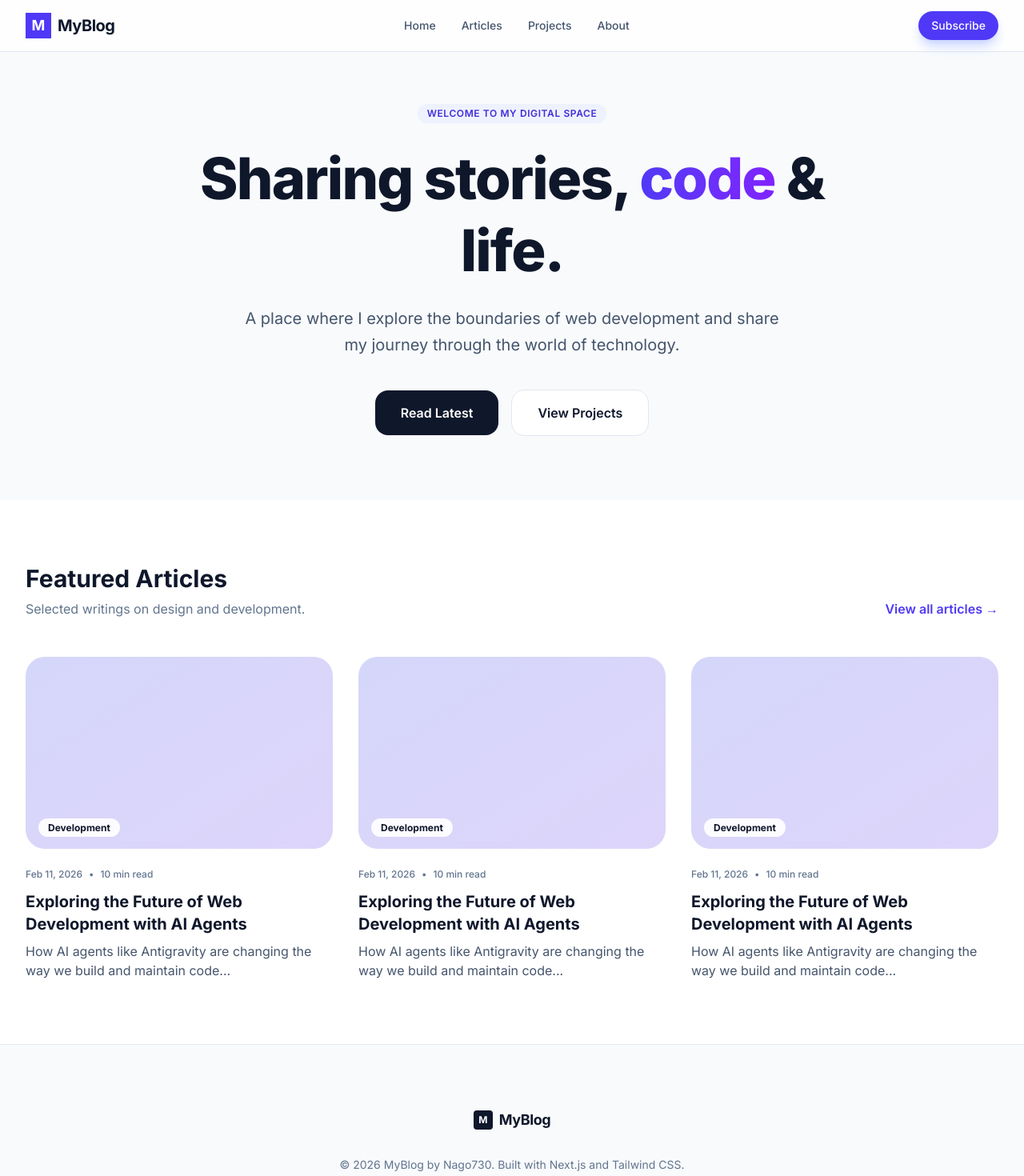
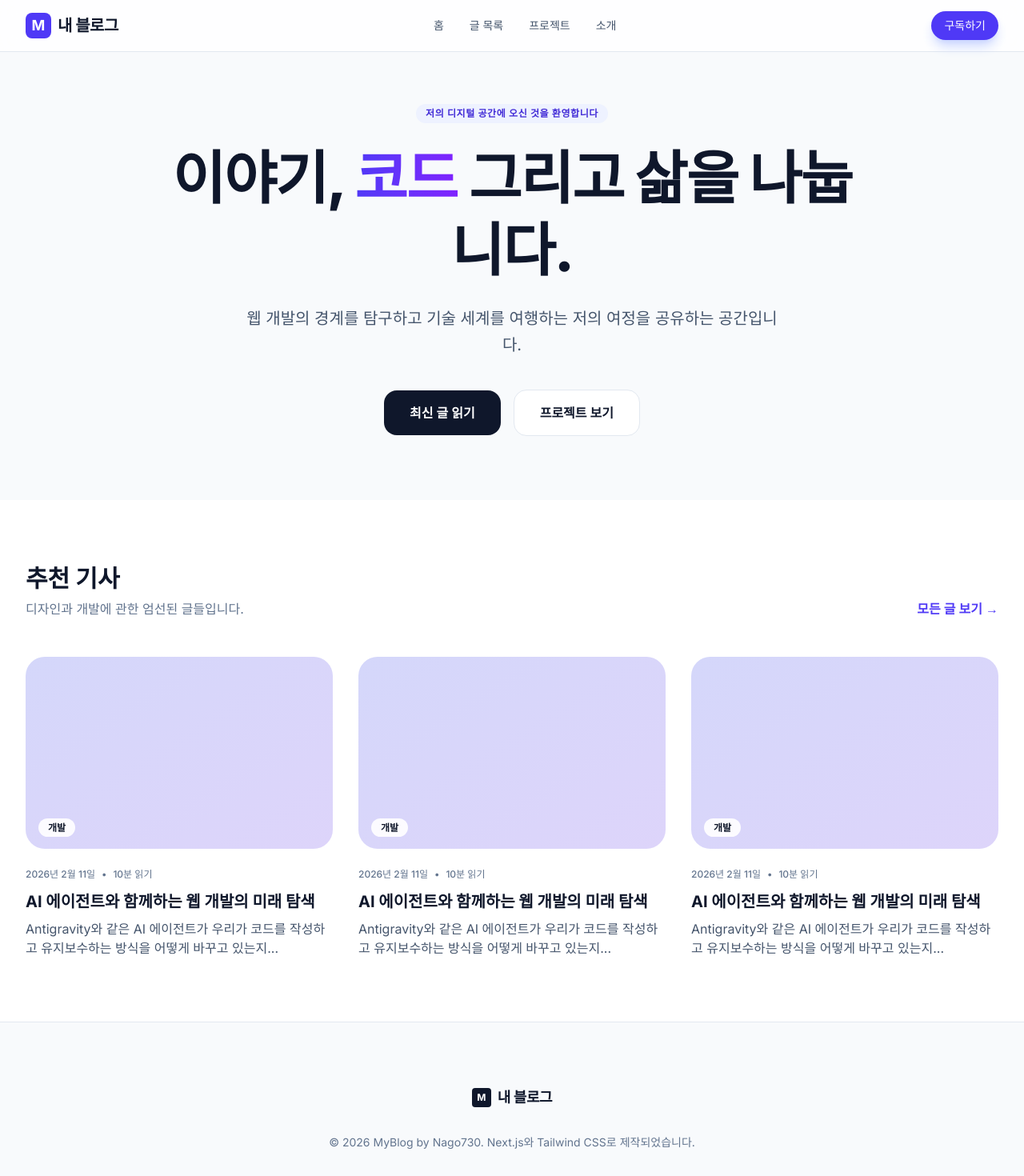
Before and after one commit to Nago730/my-blog, a Next.js app: page / in a window 1280 px wide. Shown: the top 1470 px of the page at 80% size. Built offline with nearby package versions, Linux system fonts and the light colour scheme.

Commit message:
style: 내용 한글로 변경

```diff
--- a/src/app/page.tsx
+++ b/src/app/page.tsx
@@ -6,20 +6,20 @@ export default function Home() {
         <div className="max-w-7xl mx-auto px-4 sm:px-6 lg:px-8">
           <div className="flex justify-between items-center h-16">
             <div className="flex items-center space-x-2">
-              <div className="w-8 h-8 bg-indigo-600 rounded-lc:\Users\jqk17\OneDrive\바탕 화면\ssakda\next.config.tsg flex items-center justify-center">
+              <div className="w-8 h-8 bg-indigo-600 rounded-lg flex items-center justify-center">
                 <span className="text-white font-bold text-lg">M</span>
               </div>
-              <span className="text-xl font-bold tracking-tight">MyBlog</span>
+              <span className="text-xl font-bold tracking-tight">내 블로그</span>
             </div>
             <div className="hidden md:flex space-x-8 text-sm font-medium text-slate-600">
-              <a href="#" className="hover:text-indigo-600 transition-colors">Home</a>
-              <a href="#" className="hover:text-indigo-600 transition-colors">Articles</a>
-              <a href="#" className="hover:text-indigo-600 transition-colors">Projects</a>
-              <a href="#" className="hover:text-indigo-600 transition-colors">About</a>
+              <a href="#" className="hover:text-indigo-600 transition-colors">홈</a>
+              <a href="#" className="hover:text-indigo-600 transition-colors">글 목록</a>
+              <a href="#" className="hover:text-indigo-600 transition-colors">프로젝트</a>
+              <a href="#" className="hover:text-indigo-600 transition-colors">소개</a>
             </div>
             <div>
               <button className="bg-indigo-600 hover:bg-indigo-700 text-white px-4 py-2 rounded-full text-sm font-medium transition-all shadow-lg shadow-indigo-200">
-                Subscribe
+                구독하기
               </button>
             </div>
           </div>
@@ -30,20 +30,20 @@ export default function Home() {
       <section className="pt-32 pb-20 px-4">
         <div className="max-w-4xl mx-auto text-center">
           <span className="inline-block py-1 px-3 rounded-full bg-indigo-50 text-indigo-700 text-xs font-semibold uppercase tracking-wider mb-6">
-            Welcome to my digital space
+            저의 디지털 공간에 오신 것을 환영합니다
           </span>
           <h1 className="text-5xl md:text-7xl font-extrabold tracking-tight text-slate-900 mb-6 leading-tight">
-            Sharing stories, <span className="text-transparent bg-clip-text bg-gradient-to-r from-indigo-600 to-violet-600">code</span> & life.
+            이야기, <span className="text-transparent bg-clip-text bg-gradient-to-r from-indigo-600 to-violet-600">코드</span> 그리고 삶을 나눕니다.
           </h1>
           <p className="text-xl text-slate-600 mb-10 max-w-2xl mx-auto leading-relaxed">
-            A place where I explore the boundaries of web development and share my journey through the world of technology.
+            웹 개발의 경계를 탐구하고 기술 세계를 여행하는 저의 여정을 공유하는 공간입니다.
           </p>
           <div className="flex flex-col sm:flex-row items-center justify-center gap-4">
             <button className="w-full sm:w-auto px-8 py-4 bg-slate-900 text-white rounded-2xl font-semibold hover:bg-slate-800 transition-all transform hover:-translate-y-1">
-              Read Latest
+              최신 글 읽기
             </button>
             <button className="w-full sm:w-auto px-8 py-4 bg-white text-slate-900 border border-slate-200 rounded-2xl font-semibold hover:bg-slate-50 transition-all">
-              View Projects
+              프로젝트 보기
             </button>
           </div>
         </div>
@@ -54,11 +54,11 @@ export default function Home() {
         <div className="max-w-7xl mx-auto px-4 sm:px-6 lg:px-8">
           <div className="flex justify-between items-end mb-12">
             <div>
-              <h2 className="text-3xl font-bold text-slate-900 mb-2">Featured Articles</h2>
-              <p className="text-slate-500">Selected writings on design and development.</p>
+              <h2 className="text-3xl font-bold text-slate-900 mb-2">추천 기사</h2>
+              <p className="text-slate-500">디자인과 개발에 관한 엄선된 글들입니다.</p>
             </div>
             <a href="#" className="text-indigo-600 font-semibold hover:underline decoration-2 underline-offset-4">
-              View all articles →
+              모든 글 보기 →
             </a>
           </div>
 
@@ -69,20 +69,20 @@ export default function Home() {
                   <div className="absolute inset-0 bg-gradient-to-br from-indigo-500/20 to-violet-500/20" />
                   <div className="absolute bottom-4 left-4">
                     <span className="px-3 py-1 bg-white/90 backdrop-blur-sm text-slate-900 text-xs font-bold rounded-full">
-                      Development
+                      개발
                     </span>
                   </div>
                 </div>
                 <div className="flex items-center space-x-2 text-slate-500 text-xs font-medium mb-3">
-                  <span>Feb 11, 2026</span>
+                  <span>2026년 2월 11일</span>
                   <span>•</span>
-                  <span>10 min read</span>
+                  <span>10분 읽기</span>
                 </div>
                 <h3 className="text-xl font-bold text-slate-900 group-hover:text-indigo-600 transition-colors mb-2">
-                  Exploring the Future of Web Development with AI Agents
+                  AI 에이전트와 함께하는 웹 개발의 미래 탐색
                 </h3>
                 <p className="text-slate-600 line-clamp-2">
-                  How AI agents like Antigravity are changing the way we build and maintain code...
+                  Antigravity와 같은 AI 에이전트가 우리가 코드를 작성하고 유지보수하는 방식을 어떻게 바꾸고 있는지...
                 </p>
               </div>
             ))}
@@ -97,10 +97,10 @@ export default function Home() {
             <div className="w-6 h-6 bg-slate-900 rounded flex items-center justify-center">
               <span className="text-white font-bold text-xs">M</span>
             </div>
-            <span className="text-lg font-bold tracking-tight">MyBlog</span>
+            <span className="text-lg font-bold tracking-tight">내 블로그</span>
           </div>
           <p className="text-slate-500 text-sm mb-8">
-            &copy; 2026 MyBlog by Nago730. Built with Next.js and Tailwind CSS.
+            &copy; 2026 MyBlog by Nago730. Next.js와 Tailwind CSS로 제작되었습니다.
           </p>
           <div className="flex justify-center space-x-6 text-slate-400">
             <a href="#" className="hover:text-slate-600 transition-colors font-medium">Twitter</a>
```
